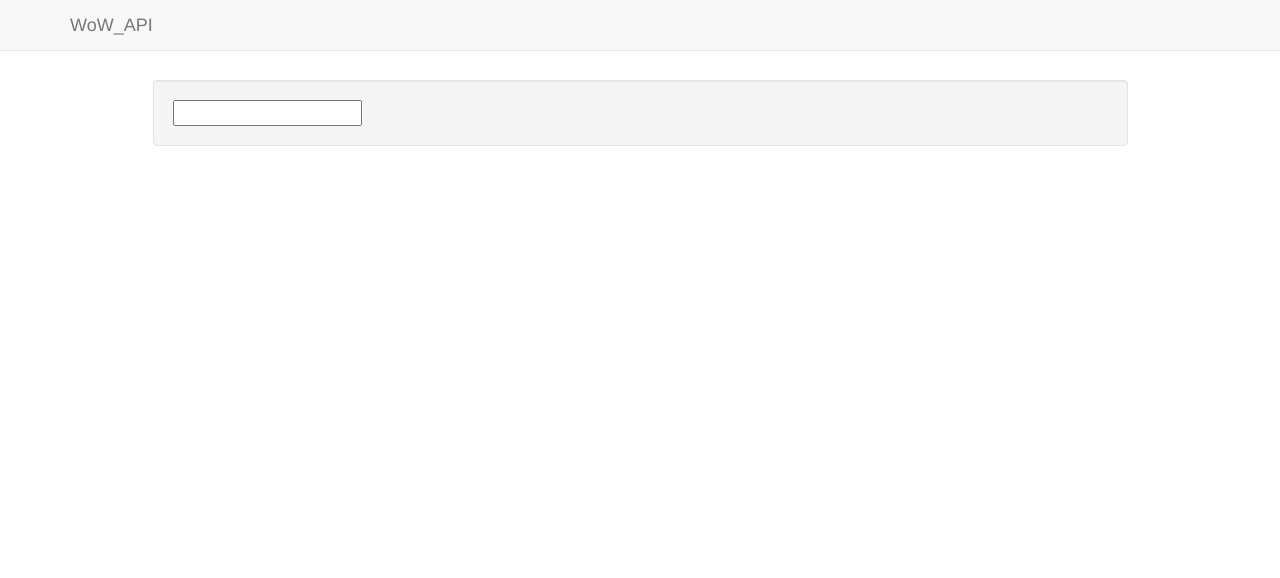
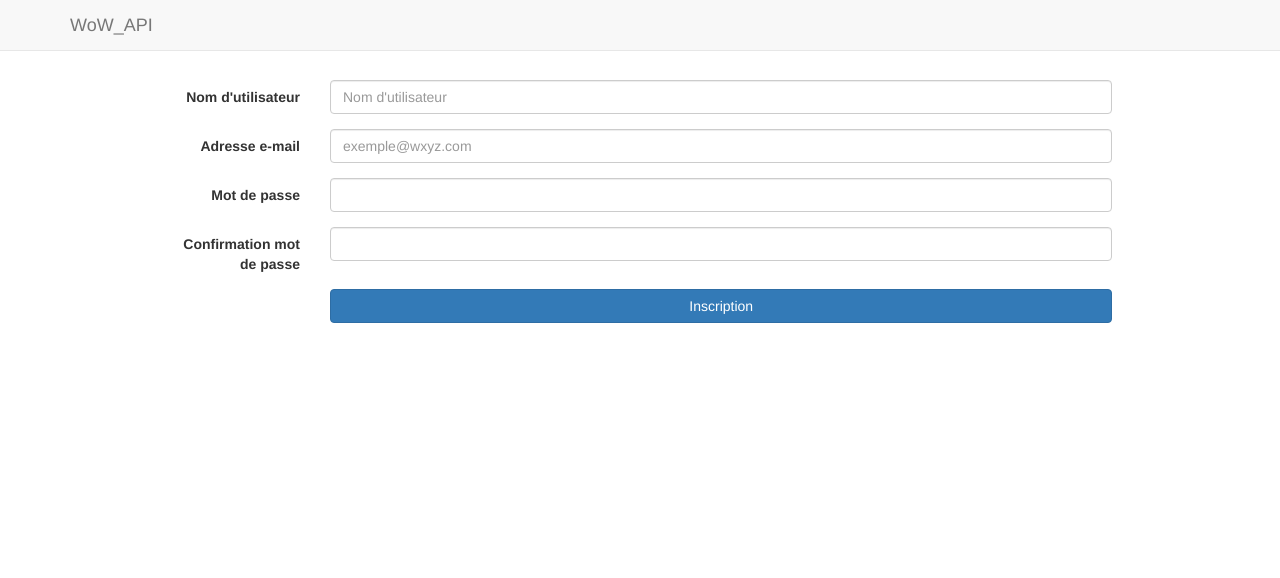
Before and after one commit to Exylia/wow_illusium, a CodeIgniter app: page /database/index.php/user/signup in a window 1280 px wide. Shown: the top 578 px of the page. Run offline with CodeIgniter, Linux system fonts and the light colour scheme; some libraries are stand-ins or nearby versions.

Commit message:
Formulaire d'inscription

```diff
--- a/application/controllers/User.php
+++ b/application/controllers/User.php
@@ -5,7 +5,7 @@ class User extends MY_Controller {
     public function signup() {
         $this->load->helper('form');
         if (!empty($this->input->post())) {
-
+            var_dump('ok');
         }
 
         $this->load->view('header');
--- a/application/views/user/signup.php
+++ b/application/views/user/signup.php
@@ -1,7 +1,39 @@
 <div class="row">
-    <div class="col-md-10 col-md-offset-1 well">
-        <?= form_open('user/signup') ?>
-            <input name="test" >
-        <?= form_close() ?>
+    <div class="col-md-10 col-md-offset-1">
+        <form action="" class="form-horizontal" method="POST">
+            <div class="form-group <?php echo (!empty($error['username']) ? 'has-error' : '') ?>">
+                <label for="username" class="col-md-2 control-label">Nom d'utilisateur</label>
+                <div class="col-md-10">
+                    <input name="username" type="text" value="" class="form-control" placeholder="Nom d'utilisateur">
+                </div>
+            </div>
+
+            <div class="form-group <?php echo (!empty($error['email']) ? 'has-error' : '') ?>">
+                <label  for="email" class="col-md-2 control-label">Adresse e-mail</label>
+                <div class="col-md-10">
+                    <input name="email" type="email" value="" class="form-control" placeholder="exemple@wxyz.com">
+                </div>
+            </div>
+
+            <div class="form-group <?php echo (!empty($error['password']) ? 'has-error' : '') ?>">
+                <label for="password" class="col-md-2 control-label">Mot de passe</label>
+                <div class="col-md-10">
+                    <input name="password" type="password" value="" class="form-control">
+                </div>
+            </div>
+
+            <div class="form-group <?php echo (!empty($error['password_confirm']) ? 'has-error' : '') ?>">
+                <label for="password_confirm" class="col-md-2 control-label">Confirmation mot de passe</label>
+                <div class="col-md-10">
+                    <input name="password_confirm" type="password" value="" class="form-control">
+                </div>
+            </div>
+
+            <div class="form-group">
+                <div class="col-md-10 col-md-offset-2">
+                    <button type="submit" class="btn btn-primary btn-block">Inscription</button>
+                </div>
+            </div>
+        </form>
     </div>
 </div>
```
